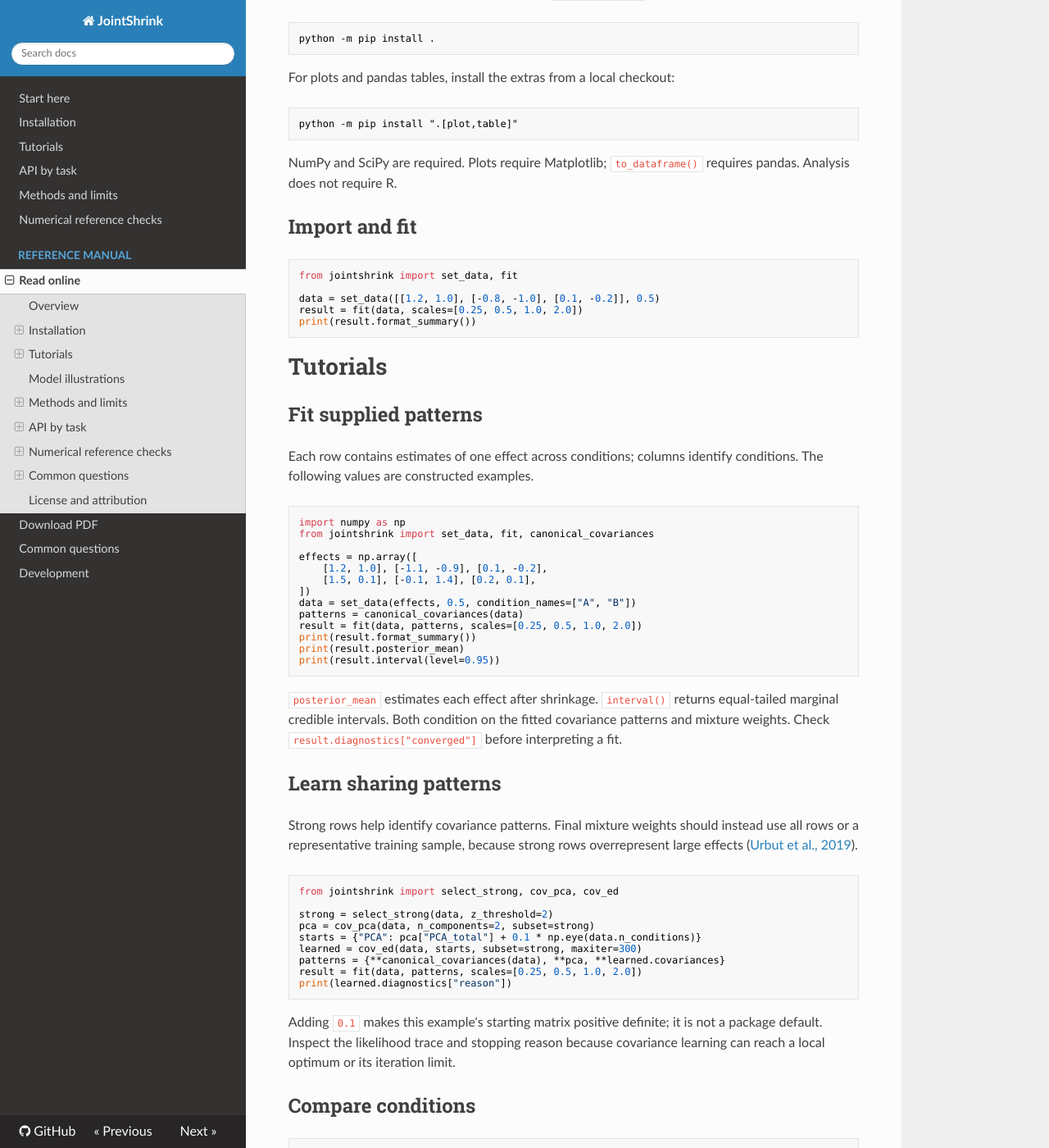
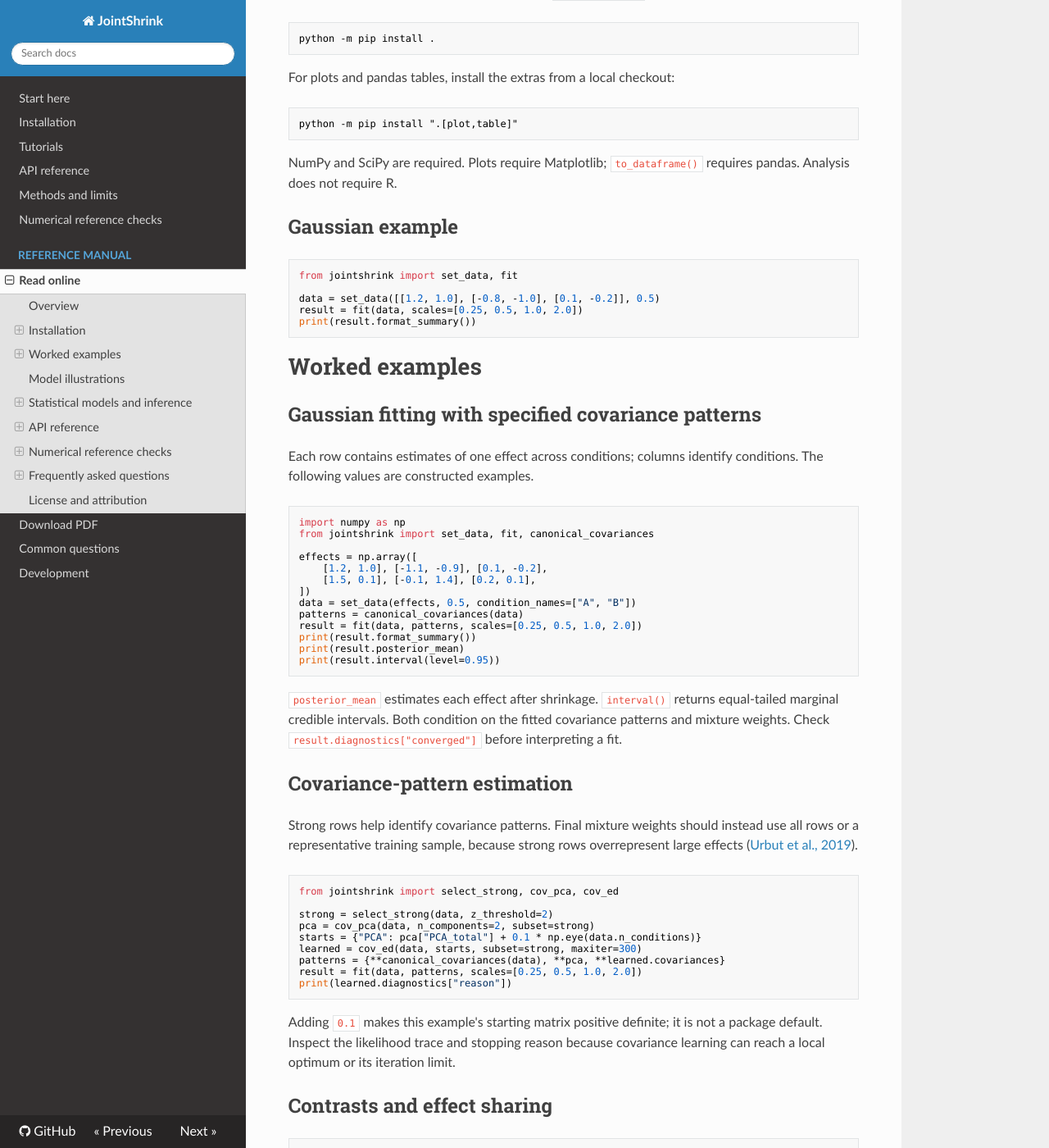
Before and after one commit to nilson01/jointshrink, an MkDocs documentation site: the page built from docs/manual/reference.md, in a window 1280 px wide and 1400 px high, scrolled down 840 px. Shown: the whole window at 82% size. Built offline with MkDocs 1.6.1, drawn with Linux system fonts in a browser that asks for light colours; nearby versions of some CDN libraries; some of the changed text lies outside the part shown.

Commit message:
Use descriptive section headings in reference documentation

````diff
--- a/docs/manual/reference.md
+++ b/docs/manual/reference.md
@@ -43,7 +43,7 @@ python -m pip install ".[plot,table]"
 
 NumPy and SciPy are required. Plots require Matplotlib; `to_dataframe()` requires pandas. Analysis does not require R.
 
-## Import and fit
+## Gaussian example
 
 ```python
 from jointshrink import set_data, fit
@@ -53,9 +53,9 @@ result = fit(data, scales=[0.25, 0.5, 1.0, 2.0])
 print(result.format_summary())
 ```
 
-# Tutorials
+# Worked examples
 
-## Fit supplied patterns
+## Gaussian fitting with specified covariance patterns
 
 Each row contains estimates of one effect across conditions; columns identify conditions. The following values are constructed examples.
 
@@ -77,7 +77,7 @@ print(result.interval(level=0.95))
 
 `posterior_mean` estimates each effect after shrinkage. `interval()` returns equal-tailed marginal credible intervals. Both condition on the fitted covariance patterns and mixture weights. Check `result.diagnostics["converged"]` before interpreting a fit.
 
-## Learn sharing patterns
+## Covariance-pattern estimation
 
 Strong rows help identify covariance patterns. Final mixture weights should instead use all rows or a representative training sample, because strong rows overrepresent large effects ([Urbut et al., 2019](https://doi.org/10.1038/s41588-018-0268-8)).
 
@@ -95,7 +95,7 @@ print(learned.diagnostics["reason"])
 
 Adding `0.1` makes this example's starting matrix positive definite; it is not a package default. Inspect the likelihood trace and stopping reason because covariance learning can reach a local optimum or its iteration limit.
 
-## Compare conditions
+## Contrasts and effect sharing
 
 ```python
 contrast = result.contrast([[1, -1]], names=["A minus B"])
@@ -108,7 +108,7 @@ print(sharing["denominator"])
 
 The contrast uses the joint posterior covariance. Magnitude sharing requires equal nonzero signs and posterior means within a factor of two. Each denominator counts rows with a selected error rate below the threshold in either condition. This proportion describes the fitted posterior means; it is not a posterior probability of sharing.
 
-## Reuse a prior
+## Posterior inference with a fitted prior
 
 ```python
 from jointshrink import fit_prior, save_prior, load_prior
@@ -125,7 +125,7 @@ for batch in restored.iter_apply(new_data, batch_size=128):
 
 A missing effect estimate uses `NaN`; its standard error must still be finite and positive. The likelihood uses only the observed estimates and their sampling-covariance submatrix. The unobserved effect is inferred from the fitted prior and the observed effects. Retain the same condition order and EE/EZ scale; reuse holds patterns and weights fixed.
 
-## Fit native Student-t errors
+## Student-t summary models
 
 ```python
 from jointshrink import set_data, fit_student_t
@@ -138,7 +138,7 @@ print(result_t.diagnostics["quadrature_converged"])
 
 Here `0.5` is the square root of the Student-$t$ scale diagonal, not the error SD. The [native Student-t model](#native-student-t-summary-model) explains the distinction.
 
-## Fit outcomes and predictors
+## Binomial regression
 
 ```python
 import numpy as np
@@ -152,9 +152,9 @@ print(regression.diagnostics["split_rhat"])
 probability = regression.predict(X, scale="probability")
 ```
 
-This constructed binary example has one predictor and an intercept. The result contains posterior draws; inspect the [sampling diagnostics](#sampling-and-diagnostics) before interpretation. An estimated success probability differs from a sampled future binary outcome.
+This constructed binary example has one predictor and an intercept. The result contains posterior draws; inspect the [sampling diagnostics](#posterior-sampling-and-convergence-diagnostics) before interpretation. An estimated success probability differs from a sampled future binary outcome.
 
-## Plot and export
+## Plotting and result export
 
 ```python
 from jointshrink import plot_intervals, plot_sharing
@@ -181,7 +181,7 @@ Both models use the same fixed prior and error covariance. For Student-$t_4$ err
 
 Each fit uses eight constructed observations, one predictor and two chains with 500 retained draws after 300 warmup iterations. Bands describe uncertainty in a conditional mean or survival probability, not future-outcome intervals. Gaussian residual SD is $0.4$, binomial trials are 8, Poisson exposure is 2, and Weibull shape is 1.3. [Inputs](../figures/extension-regression-inputs.csv) and [predictions](../figures/extension-regression-predictions.csv) retain the plotted values.
 
-# Methods and limits
+# Statistical models and inference
 
 ## Gaussian summary model
 
@@ -213,7 +213,7 @@ With supplied standard errors and error correlation $C$, the model uses $V_j=S_j
 
 Missing effect estimates use `NaN`. Their standard errors remain required, including under EZ, to define the output scale. Likelihoods use observed-condition blocks of $V_j$; posterior inference can include unobserved conditions. This does not correct informative missingness. PCA and extreme-deconvolution learning require complete selected rows.
 
-## Covariance learning and scales
+## Covariance patterns and scale grids
 
 Canonical patterns describe effects that, within a Gaussian component, are uncorrelated, nonzero in one condition, equal across conditions, or positively correlated. A mixture of diagonal-covariance components need not make the effects marginally independent. Principal component analysis (PCA) supplies candidate directions from strong rows. Its default uses an uncentered singular value decomposition (SVD) of working effect estimates, following the R helper. Centered Z-score PCA requires `alpha=1` and `center=True`.
 
@@ -221,7 +221,7 @@ Extreme deconvolution fits a zero-mean Gaussian mixture while accounting for obs
 
 Patterns are normalized by their largest diagonal entry unless `normalize=False`. Python `scales` contains standard-deviation multipliers: their squares are the paper's covariance multipliers $\omega_l$. The automatic grid spans small working standard errors through the largest observed working effect. Use an explicit grid when matching another implementation.
 
-## Mixture fitting and uncertainty
+## Mixture-weight estimation and posterior uncertainty
 
 `fit_prior` estimates mixture weights using the supplied rows. `null_weight=1` uses maximum likelihood; larger values add a log-weight penalty favoring the global-null component. A penalized fit requires that component. Inspect the convergence flag, objective trace and Karush–Kuhn–Tucker (KKT) residual in the fitted diagnostics. A small KKT residual checks the weight-optimization conditions, not the observation model.
 
@@ -258,7 +258,7 @@ For this route, `error_covariance` supplies $V_j$, and `standard_errors` supplie
 
 Integration over log precision produces a finite Gaussian-mixture approximation to the posterior. Increasing quadrature orders checks marginal log densities, first and second posterior moments, and CDFs at zero. Inspect `quadrature_converged` and `quadrature_relative_change`; an unmet tolerance produces a warning. These checks are not rigorous error bounds for every posterior quantile. Uncertainty remains conditional on supplied $V_j,\nu_j$ and fitted prior parameters.
 
-## Direct regression model
+## Regression models
 
 Direct regression starts from outcomes, rather than estimates from an earlier analysis. Let $X$ contain $n$ observations and $p$ predictors, and let $D$ be the number of linear predictors needed by the likelihood. Each coefficient row $B_j\in\mathbb R^D$ has the same mixture prior. The covariance components describe relationships among its $D$ linear-predictor coefficients; mixture weights are shared across the $p$ predictor rows:
 
@@ -298,7 +298,7 @@ Let $\mathrm{logit}^{-1}(x)=1/(1+e^{-x})$. For the negative binomial, NB2 denote
 
 Categorical models infer the category count from observed codes unless `n_categories` is supplied. Supply it when unobserved categories must be retained. Ordinal default thresholds are the logits of $1/K,\ldots,(K-1)/K$; they are not estimated. Increasing the ordinal predictor shifts mass toward larger category codes. This cumulative-link convention is described in the [statsmodels ordered-model reference](https://www.statsmodels.org/stable/generated/statsmodels.miscmodels.ordinal_model.OrderedModel.html).
 
-### Excess-zero counts
+### Zero-inflated and hurdle models
 
 `zero_inflated_poisson`, `zero_inflated_negative_binomial`, `hurdle_poisson` and `hurdle_negative_binomial` use $2R$ linear predictors: count predictors first, then zero-probability logits. Write $\rho_{ir}$ for the inverse-logit of the second predictor and $f(y;\mu,\phi)$ for the Poisson or NB2 mass.
 
@@ -313,9 +313,11 @@ $$
 
 Thus the zero-inflated mean is $(1-\rho)\mu$, while the hurdle mean is $(1-\rho)\mu/[1-f(0)]$. The zero logit has the same direction in both models: larger values increase zero probability. By default these fits use an identity covariance pattern for coefficients across the count and zero predictors; supplied patterns may express a chosen relationship.
 
-### Survival and group effects
+### Survival models
 
 Both survival families support right censoring and delayed entry with `0 <= entry < time`. The Cox risk set at event time $t$ uses $\mathrm{entry}_i<t\leq\mathrm{time}_i$, with Breslow handling of tied events. The coefficient posterior is proportional to the Cox partial likelihood times the specified priors; it does not come from a full event-time likelihood. Survival inference requires non-informative censoring conditional on the modeled predictors and group effects, and appropriate adjustment for delayed entry. Absolute survival uses a draw-specific Breslow baseline estimated from the training data; it propagates coefficient uncertainty but does not integrate separate baseline uncertainty. No-event data cannot supply an absolute baseline. [The statsmodels PHReg reference](https://www.statsmodels.org/stable/generated/statsmodels.duration.hazard_regression.PHReg.html) describes the corresponding right-censoring, entry and ties conventions. Weibull absolute survival instead depends on the supplied shape and parametric baseline. Competing risks, interval censoring and time-varying covariates are not included.
+
+### Gaussian random effects
 
 `groups` supplies one nonempty string label per observation. Without `random_design`, each group has a random intercept. A supplied `(n,Q)` design allows random slopes. Flattening each group's `(Q,D)` effects in row order gives
 
@@ -325,17 +327,17 @@ $$
 
 `random_covariance` supplies the fixed positive-definite shape matrix $A$ of dimension `(Q*D,Q*D)`. The default is identity. `random_scale` supplies the common multiplier $\tau$; marginal group-effect SDs also depend on the diagonal of $A$. With `estimate_random_scale=True`, it sets the initial value and $\tau^2$ has an inverse-gamma prior with shape 2 and scale 1. Otherwise it stays fixed. This estimates one common scale, not an unrestricted random-effect covariance or general within-group residual correlation.
 
-### Sampling and diagnostics
+### Posterior sampling and convergence diagnostics
 
 Regression uses Markov chain Monte Carlo (MCMC). It combines joint component/coefficient proposals from the current prior, elliptical slice updates within Gaussian components, and Dirichlet updates for mixture weights. Elliptical slice sampling follows [Murray, Adams and MacKay (2010)](https://proceedings.mlr.press/v9/murray10a.html). Component-changing proposals allow transitions between zero, singular and full-rank prior components. A failed slice-bracket search raises an error rather than accepting an approximate update.
 
 Inspect coefficient traces, `split_rhat`, `effective_sample_size`, `constant_coordinates`, `prior_proposal_acceptance` and `component_switches`. The effective sample size is an autocorrelation estimate, not a rank-normalized bulk effective sample size. Constant coordinates have undefined diagnostics; a chain stuck at zero is not evidence of convergence. The coefficient diagnostics do not certify mixing for every group effect or mixture weight. Successful execution and multiple chains do not establish convergence or calibration.
 
-# API by task
+# API reference
 
 All functions below are imported from `jointshrink`. Summary arrays use effects × conditions, with `(n,d)` denoting rows × conditions in API shapes. Regression uses observations × predictors; $D$ denotes its number of linear predictors.
 
-## Data
+## Summary-statistic inputs
 
 ```text
 set_data(effects, standard_errors=1, *, correlation=None,
@@ -361,7 +363,7 @@ Returns `MashData`. `effects` has shape `(rows, conditions)` with at least two c
 
 `CovarianceFit` exposes `covariances`, `weights` and `diagnostics`. Its likelihood history and stopping reason distinguish convergence from an iteration limit or rejected proposal. `CorrelationEstimate` exposes `correlation`, selected `row_indices` and `diagnostics`.
 
-## Fit and reuse
+## Gaussian fitting and prior reuse
 
 ```text
 fit_prior(data, covariances=None, *, scales=None, normalize=True,
@@ -521,7 +523,7 @@ The reference checker compares the Gaussian workflow with installed R [`mashr`](
 
 The reference export records package versions and library origin. The checker uses absolute and relative tolerances of `2e-10` for fixed-prior cases and `2e-5` for fitted-weight cases. PCA matrices use `1e-12`. See `tools/export_mashr_reference.R` and `tools/check_mashr_reference.py` in the repository.
 
-## Differences and limits
+## Reference conventions and comparison limits
 
 | Area | Interpretation |
 | --- | --- |
@@ -533,7 +535,7 @@ The reference export records package versions and library origin. The checker us
 
 R `mashr` finite-degrees-of-freedom inputs use normal-score conversion. JointShrink's native $t$ likelihood and direct-regression extensions are separate methods; the Gaussian R comparisons do not validate them. Independent finite-case checks cover $t$ convolution, outcome densities and masses, Cox partial likelihood, analytic regression posteriors and prediction behavior. Repeated-dataset coverage, general sampler mixing and full paper reproduction are not established by those checks.
 
-# Common questions
+# Frequently asked questions
 
 ## Does analysis require R?
 
--- a/mkdocs.yml
+++ b/mkdocs.yml
@@ -23,7 +23,7 @@ nav:
   - Start here: index.md
   - Installation: installation.md
   - Tutorials: tutorials.md
-  - API by task: api.md
+  - API reference: api.md
   - Methods and limits: methods.md
   - Numerical reference checks: reference-checks.md
   - Reference manual:
````
Also changed, not shown: other parts of docs/manual/reference.md (+6 -6 lines), docs/api.md (+7 -7 lines), docs/index.md (+1 -1 lines), docs/tutorials.md (+1 -1 lines), 2 other files.
